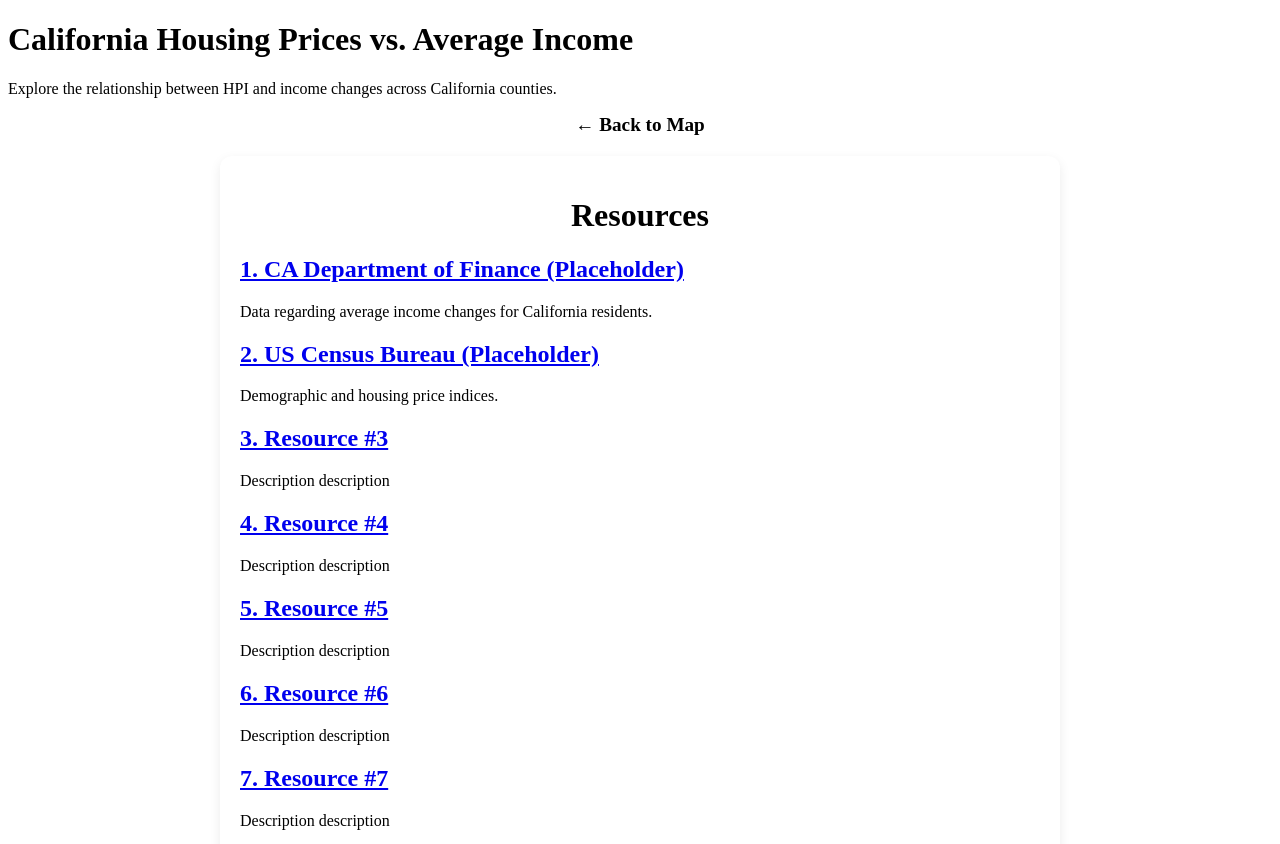
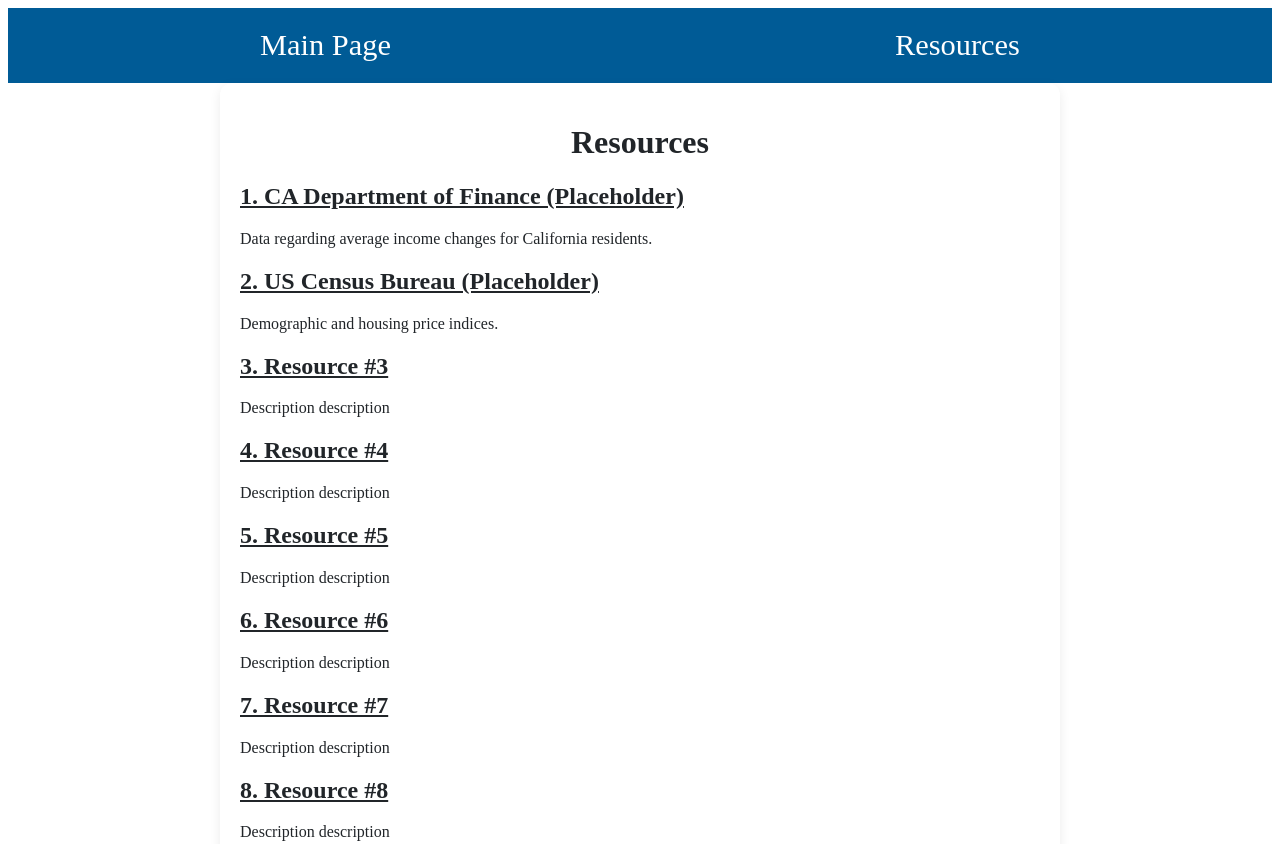
Before and after one commit to mohamed-adem/cse194-project, a plain HTML site: page resources.html in a window 1280 px wide. Shown: the top 844 px of the page. Drawn offline with Linux system fonts and the light colour scheme.

Commit message:
reformatting a little

```diff
--- a/resources.html
+++ b/resources.html
@@ -1,23 +1,3 @@
-<!-- <!DOCTYPE html>
-<html>
-    <head>
-        <title>Resources Page</title>
-    </head>
-    <body>
-        <header>
-            put default header here, should be the same as main page
-        </header>
-        <div id="resource-grid">
-            <h1>Resouces</h1>
-            <div class="resource-unit">
-                <h2>1. <a href="#">Resource #1</a></h2>
-                <p>Description description</p>
-            </div>
-        </div>
-    </body>
-</html> -->
-
-
 <!DOCTYPE html>
 <html>
     <head>
@@ -26,13 +6,13 @@
     </head>
     <body>
         <header>
-            <h1>California Housing Prices vs. Average Income</h1>
-            <p>Explore the relationship between HPI and income changes across California counties.</p>
+            <div>
+                <a class="header-button" href="main-page.html">Main Page</a>
+            </div>
+            <div>
+                <a class="header-button" href="resources.html">Resources</a>
+            </div>
         </header>
-
-        <div style="text-align: center; margin-bottom: 20px;">
-            <a href="main-page.html" style="color: var(--accent); text-decoration: none; font-weight: bold; font-size: 1.2rem;">&larr; Back to Map</a>
-        </div>
 
         <div id="resource-grid" style="max-width: 800px; margin: 0 auto; padding: 20px; background: white; border-radius: 12px; box-shadow: 0 4px 12px rgba(0,0,0,0.08);">
             <h1 style="text-align: center; color: var(--accent);">Resources</h1>
--- a/style.css
+++ b/style.css
@@ -2,6 +2,10 @@
     --low: #2ae727;
     --med: #ffeb10;
     --high: #fd0606;
+
+    --accent-color: #005b96;
+    --background-color: #f8f9fa;
+    --text-color: #212529;
 }
 
 .low {
@@ -17,11 +21,30 @@
 }
 
 *{
+    color: var(--text-color);
+}
 
+.header-button{
+    font-size: 1.9rem;
+    color: white;
+    text-decoration: none;
+    display: inline-block;
+}
+
+a{
+    display: inline-block;
+}
+
+a:hover{
+    transform: scale(1.05);
 }
 
 header{
-    margin-bottom: 10px;
+    display: flex;
+    justify-content: space-around;
+    background-color: var(--accent-color);
+    padding-top: 20px;
+    padding-bottom: 20px;
 }
 
 #svg-holder{
```
Also changed, not shown: main-page.html (+10 -1 lines).
